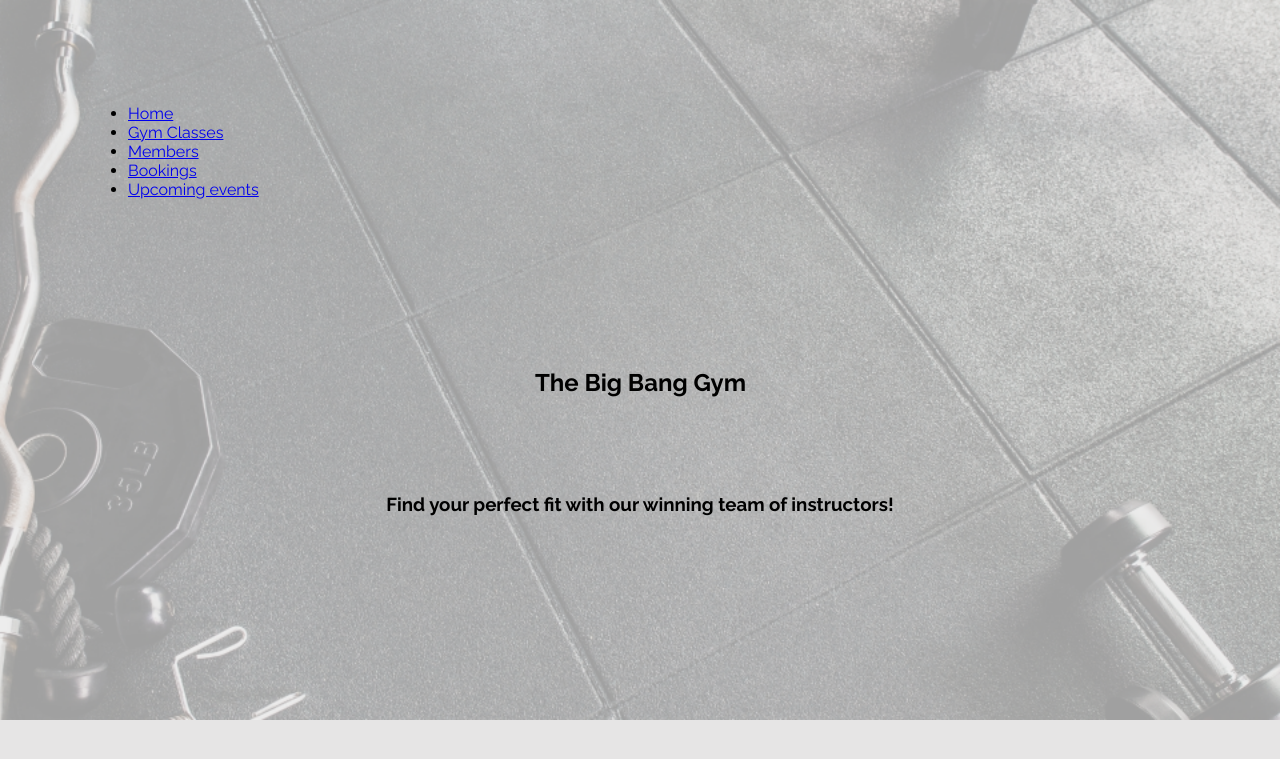
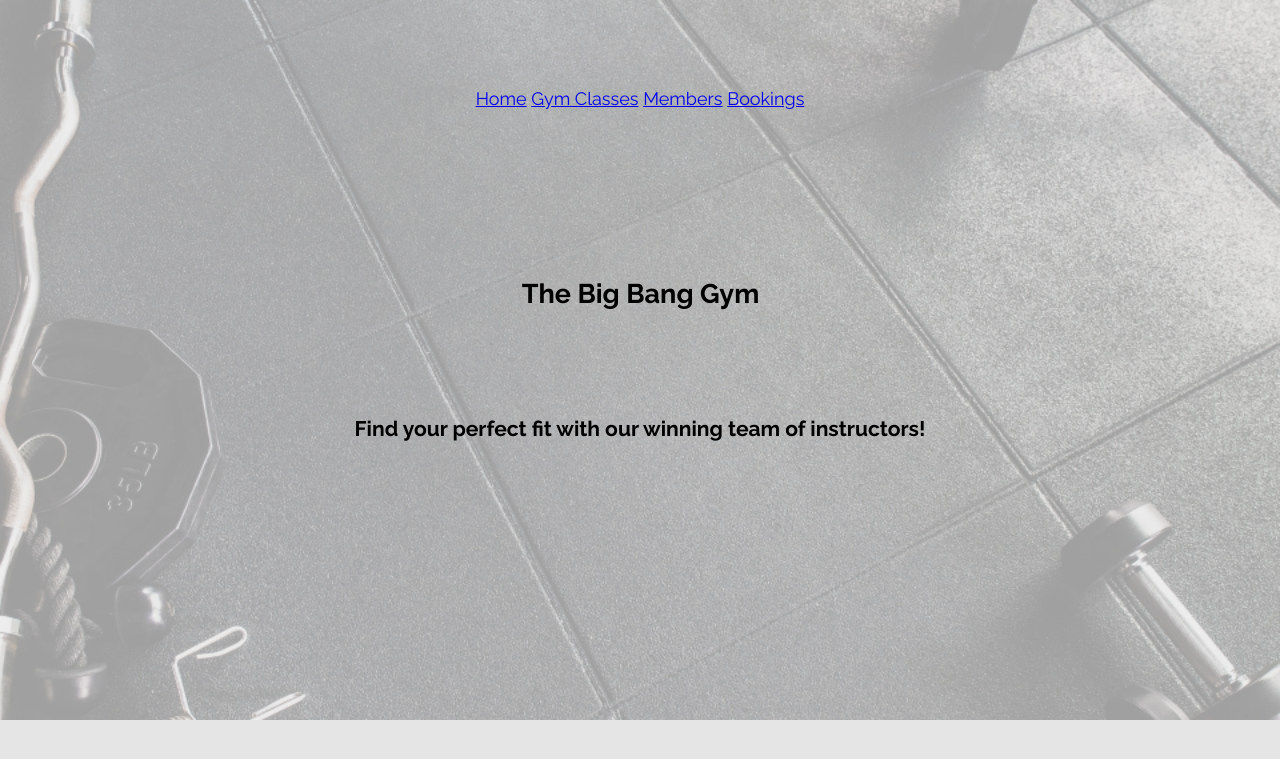
Before and after one commit to Guilhermelsnunes/the_big_bang_gym, a Flask app: page / in a window 1280 px wide. Shown: the top 759 px of the page. Run offline with Flask 2, Linux system fonts and the light colour scheme.

Commit message:
close to final

```diff
--- a/static/css/style.css
+++ b/static/css/style.css
@@ -1,6 +1,7 @@
 main {
-    text-align:left;
+    text-align:center;
     padding: 80px;
+    font-size: large;
 }
 
 body, select, input{
--- a/templates/base.html
+++ b/templates/base.html
@@ -15,7 +15,8 @@
 <body>
 <main class="flex flex--row">
   <nav>
-    <ul>
+    <a href="/">Home</a>       <a href="/gym_classes">Gym Classes</a>  <a href="/members">Members</a>    <a href="/bookings">Bookings</a>
+    <!-- <ul>
       <li>
         <a href="/">Home</a>
       </li>
@@ -31,7 +32,7 @@
       <li>
         <a href="/upcoming">Upcoming events</a>
       </li>
-    </ul>
+    </ul> -->
   </nav>
   <section id="content">
       {% block content %}
```
